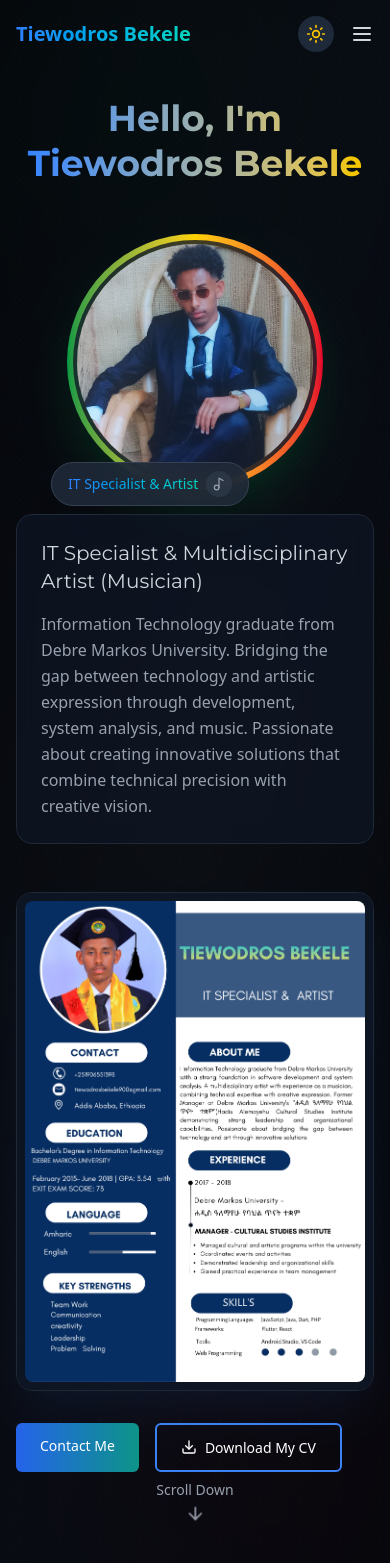
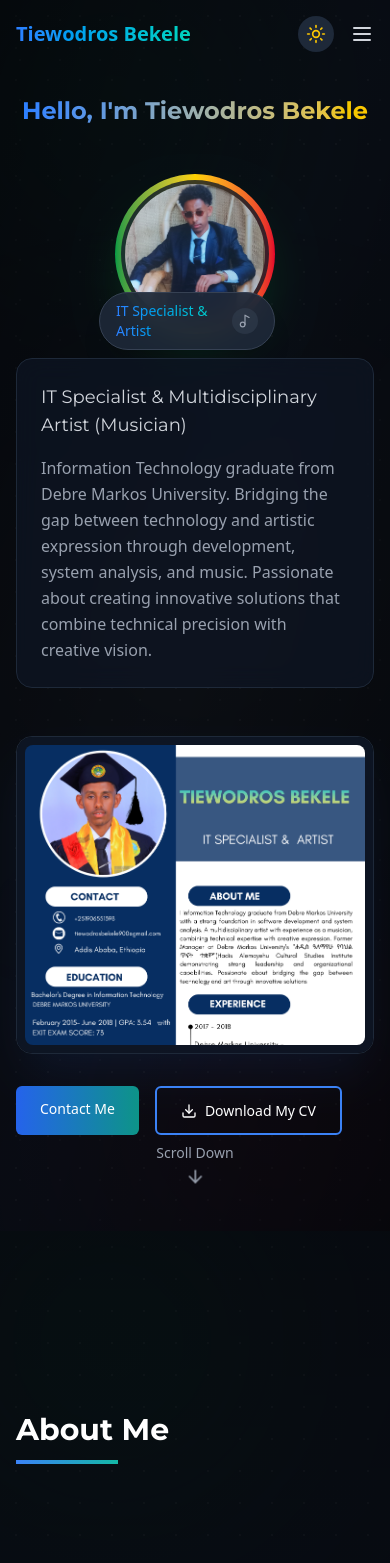
Before and after one commit to tiewodrosbekele900-design/tiewodros-portfolio, a React (Vite) app: page / in a window 390 px wide. Shown: the top 1563 px of the page. Built offline with nearby package versions, Linux system fonts and the light colour scheme.

Commit message:
Fix mobile responsiveness across all pages

```diff
--- a/src/components/About.tsx
+++ b/src/components/About.tsx
@@ -69,7 +69,7 @@ const About: React.FC = () => {
               </div>
 
               {/* Quick Stats - Enhanced with glowing borders */}
-              <div className="grid grid-cols-3 gap-4 pt-4">
+              <div className="grid grid-cols-3 gap-2 md:gap-4 pt-4">
                 <div className={`text-center p-4 rounded-xl ${
                   theme === 'dark' ? 'bg-gray-800/80 backdrop-blur-sm border border-gray-700' : 'bg-white/80 backdrop-blur-sm border border-gray-200'
                 } transition-all duration-300 hover:scale-105 hover:shadow-lg hover:shadow-green-500/20`}>
@@ -134,7 +134,7 @@ const About: React.FC = () => {
                 theme === 'dark' ? 'text-white' : 'text-gray-900'
               }`}>My Skills</h3>
 
-              <div className="grid grid-cols-1 md:grid-cols-2 gap-6">
+              <div className="grid grid-cols-1 md:grid-cols-2 gap-4 md:gap-6">
                 {/* Development Skills */}
                 <div
                   className={`p-6 space-y-4 relative overflow-hidden rounded-2xl shadow-lg hover:shadow-2xl hover:shadow-blue-500/10 border ${
--- a/src/components/Contact.tsx
+++ b/src/components/Contact.tsx
@@ -80,7 +80,7 @@ const Contact: React.FC = () => {
         <div className="section-container relative z-10">
           <h2 className={`section-title ${theme === 'dark' ? 'text-white' : 'text-gray-900'}`}>Get In Touch</h2>
 
-          <div className="grid md:grid-cols-2 gap-12 mt-16">
+          <div className="grid grid-cols-1 md:grid-cols-2 gap-8 md:gap-12 mt-10 md:mt-16">
             {/* LEFT COLUMN: Contact Info */}
             <div>
               <div className={`p-6 rounded-2xl ${
--- a/src/components/Hero.tsx
+++ b/src/components/Hero.tsx
@@ -64,7 +64,7 @@ const Hero: React.FC = () => {
         <div className="section-container relative z-10">
           {/* Full-width animated title at the top */}
           <div className={`text-center mb-12 transition-all duration-1000 ${isVisible ? 'opacity-100' : 'opacity-0 translate-y-10'}`}>
-            <h1 className="text-4xl sm:text-5xl md:text-6xl font-bold leading-tight">
+            <h1 className="text-2xl sm:text-3xl md:text-5xl font-bold leading-tight">
               <span
                 className={`inline-block transform transition-all duration-700 ease-out bg-gradient-to-r ${gradients[colorIndex]} bg-clip-text text-transparent ${
                   flip ? 'opacity-0 -translate-y-1' : 'opacity-100 translate-y-0'
@@ -76,14 +76,14 @@ const Hero: React.FC = () => {
           </div>
 
           {/* Two-column layout below the title */}
-          <div className="grid md:grid-cols-2 gap-12 md:gap-16 items-start">
+          <div className="grid grid-cols-1 md:grid-cols-2 gap-12 md:gap-16 items-start">
 
             {/* LEFT COLUMN: Profile Image, Subheading, Bio */}
             <div className={`flex flex-col items-start space-y-6 transition-all duration-1000 delay-200 ${isVisible ? 'opacity-100' : 'opacity-0 translate-y-10'}`}>
 
               {/* Profile image with gradient border - Glassmorphism style */}
               <div className="relative mx-auto md:mx-0">
-                <div className="rounded-full overflow-hidden w-64 h-64 sm:w-80 sm:h-80 p-1.5 bg-gradient-to-r from-[#009A44] via-[#FED100] to-[#E4002B] shadow-2xl shadow-green-500/20">
+                <div className="rounded-full overflow-hidden w-40 h-40 sm:w-56 sm:h-56 md:w-64 md:h-64 p-1.5 bg-gradient-to-r from-[#009A44] via-[#FED100] to-[#E4002B] shadow-2xl shadow-green-500/20">
                   <div className="rounded-full overflow-hidden w-full h-full bg-gray-900/80 backdrop-blur-sm p-1">
                     <img
                       src={profileImage}
@@ -122,7 +122,7 @@ const Hero: React.FC = () => {
                   ? 'bg-gray-900/60 backdrop-blur-md border border-gray-800'
                   : 'bg-white/60 backdrop-blur-md border border-gray-200'
               }`}>
-                <h2 className={`text-xl sm:text-2xl ${
+                <h2 className={`text-lg sm:text-xl ${
                   theme === 'dark' ? 'text-gray-300' : 'text-gray-600'
                 } font-light`}>
                   IT Specialist & Multidisciplinary Artist (Musician)
@@ -152,7 +152,7 @@ const Hero: React.FC = () => {
                   <img
                     src={cvImage}
                     alt="Full-Length CV Preview"
-                    className="w-full h-auto max-h-[500px] object-cover object-top rounded-lg"
+                    className="w-full h-auto max-h-[300px] sm:max-h-[400px] md:max-h-[500px] object-cover object-top rounded-lg"
                   />
                 </div>
               </div>
--- a/src/components/Portfolio.tsx
+++ b/src/components/Portfolio.tsx
@@ -75,7 +75,7 @@ const Portfolio: React.FC = () => {
           <h2 className={`section-title ${theme === 'dark' ? 'text-white' : 'text-gray-900'}`}>My Portfolio</h2>
 
           {/* Two Main Groups - Enhanced with glowing borders */}
-          <div className="grid grid-cols-1 md:grid-cols-2 gap-10 mt-16">
+          <div className="grid grid-cols-1 md:grid-cols-2 gap-6 md:gap-10 mt-10 md:mt-16">
             {/* Software/IT Solutions Section */}
             <div
               onClick={() => setActiveModal('software')}
@@ -86,7 +86,7 @@ const Portfolio: React.FC = () => {
               <div className="absolute inset-0 bg-gradient-to-br from-[#009A44]/10 via-[#FED100]/5 to-[#E4002B]/10 opacity-0 group-hover:opacity-100 transition-opacity duration-500" />
               <div
                 className="relative h-80 bg-center bg-cover flex items-center justify-center"
-                style={{ backgroundImage: "url('/soft.jpg')" }}
+                style={{ backgroundImage: "url('/portfolio.jpg')" }}
               >
                 <div className="absolute inset-0 bg-black/10 group-hover:bg-black/30 transition-colors" />
                 <Code size={64} className="relative z-10 text-white opacity-90 group-hover:opacity-100 transition-opacity drop-shadow-lg" />
@@ -574,7 +574,8 @@ const Portfolio: React.FC = () => {
                 </button>
               </div>
               <div className="p-6 max-h-[80vh] overflow-y-auto">
-                <div className="grid grid-cols-1 md:grid-cols-2 lg:grid-cols-3 gap-6">
+                {/* ✅ Mobile-optimized grid */}
+<div className="grid grid-cols-1 sm:grid-cols-2 lg:grid-cols-3 gap-4 md:gap-6">
                   {videoDirectionGallery.map((video, idx) => (
                     <div
                       key={video.id}
```
Also changed, not shown: src/assets/portfolio.jpg (added).
